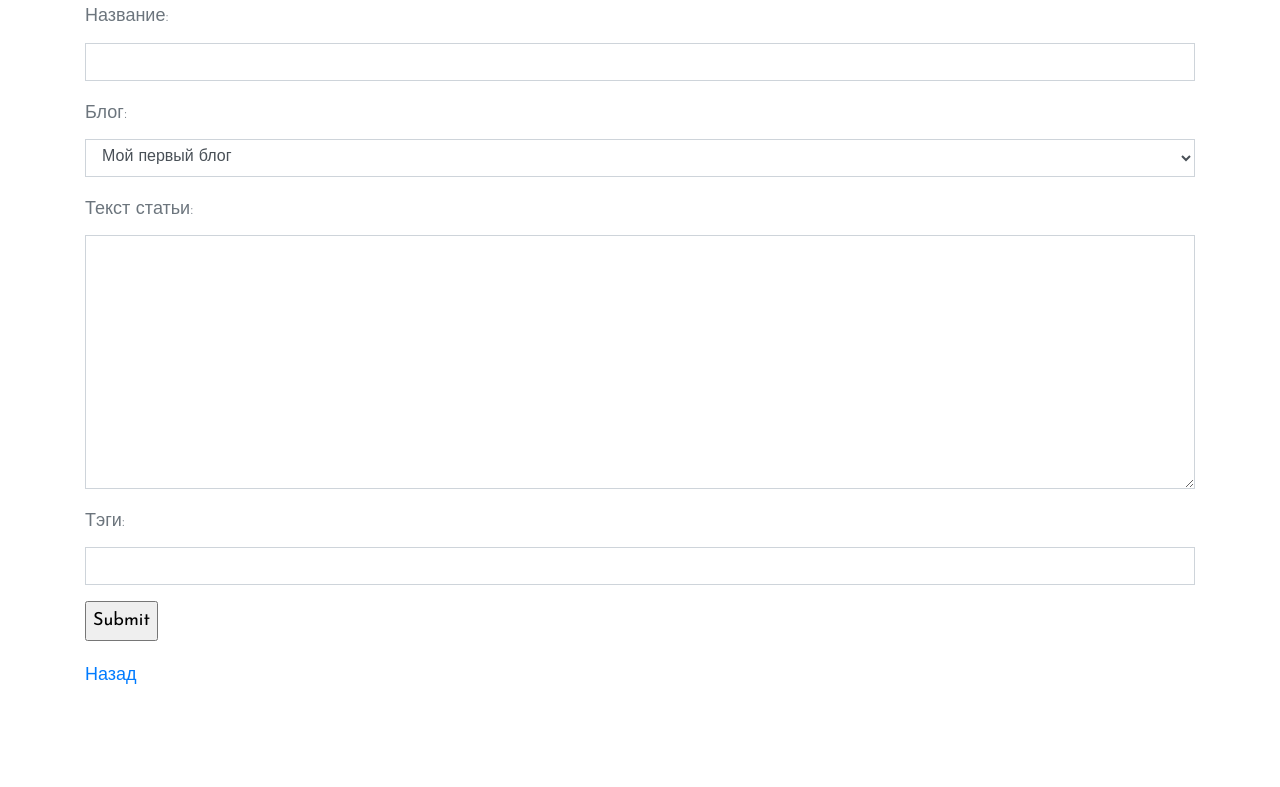
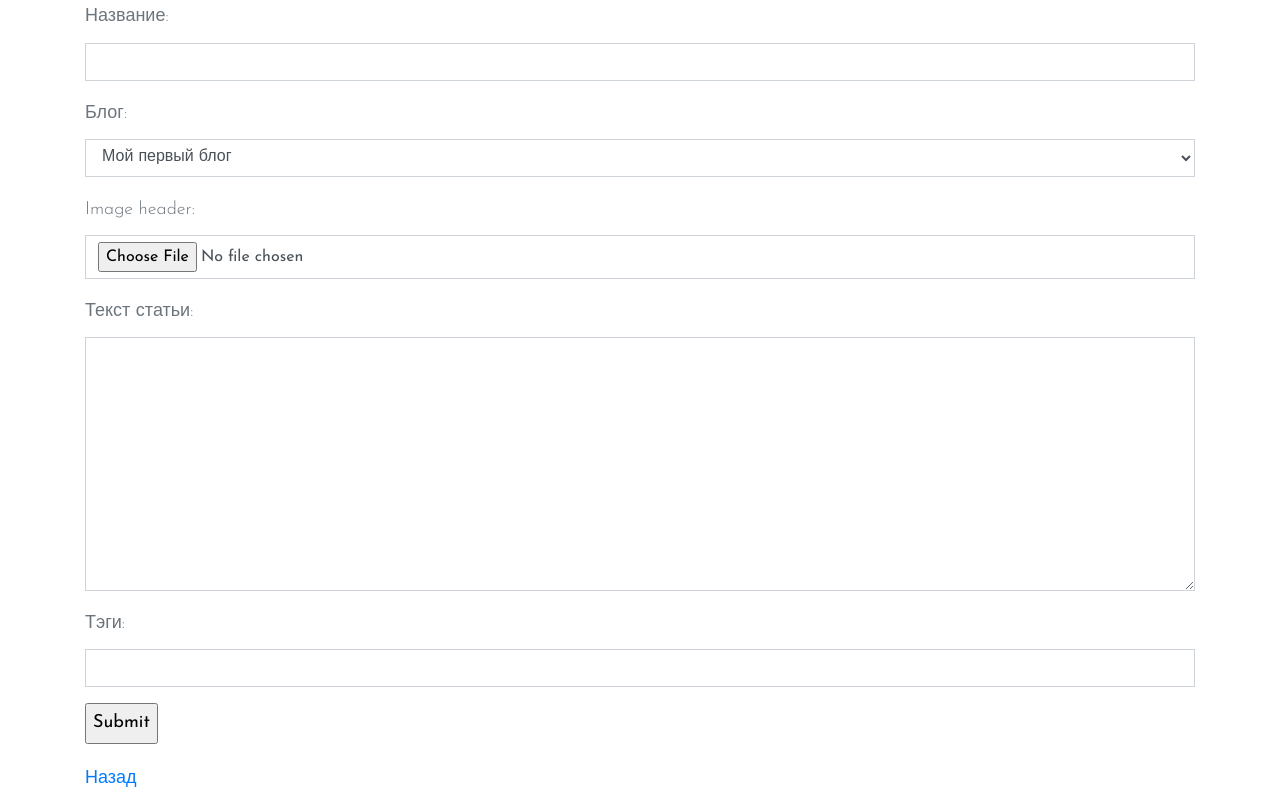
Before and after one commit to uRufus/Habr, a Django app: page /blog/create/new/ in a window 1280 px wide. Shown: the part 424-1211 px from the top of the page. Run offline with Django 3.2, Linux system fonts and the light colour scheme; data comes from the database, SQL or seed files in the repository; parts of the project's set-up code (start-up, migrations or seed data) failed here and were passed over; some libraries are stand-ins or nearby versions.

Commit message:
added image_header in forms

```diff
--- a/myHabr/mainapp/forms.py
+++ b/myHabr/mainapp/forms.py
@@ -24,11 +24,12 @@ class BlogPostForm(forms.ModelForm):
     class Meta:
         model = BlogPost
 
-        fields = ('title', 'blog', 'body', 'tag_list')
+        fields = ('title', 'blog', 'image_header', 'body', 'tag_list')
 
         widgets = {
             'title': forms.TextInput(attrs={'class': 'form-control'}),
             'blog': forms.Select(attrs={'class': 'form-control'}),
+            'image_header': forms.FileInput(attrs={'class': 'form-control'}),
             'body': forms.Textarea(attrs={'class': 'form-control'}),
             'tag_list': forms.TextInput(attrs={'class': 'form-control'})
         }
--- a/myHabr/mainapp/templates/blogpost/blogpost_form.html
+++ b/myHabr/mainapp/templates/blogpost/blogpost_form.html
@@ -11,7 +11,7 @@
     <div class="container">
         <h1>Создание статьи</h1>
         <div class="form-group">
-            <form method="POST">
+            <form method="POST" enctype="multipart/form-data">
                 {% csrf_token %}
                 {{ form.media }}
                 {{ form.as_p }}
--- a/myHabr/mainapp/templates/blogpost/blogpost_update.html
+++ b/myHabr/mainapp/templates/blogpost/blogpost_update.html
@@ -4,7 +4,7 @@
     <div class="container">
         <h1>Создание статьи</h1>
         <div class="form-group">
-            <form method="POST">
+            <form method="POST" enctype="multipart/form-data">
                 {% csrf_token %}
                 {{ form.media }}
                 {{ form.as_p }}
```
